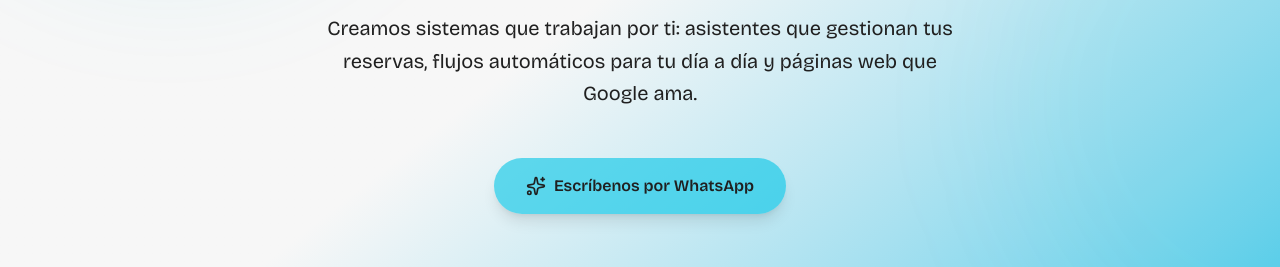
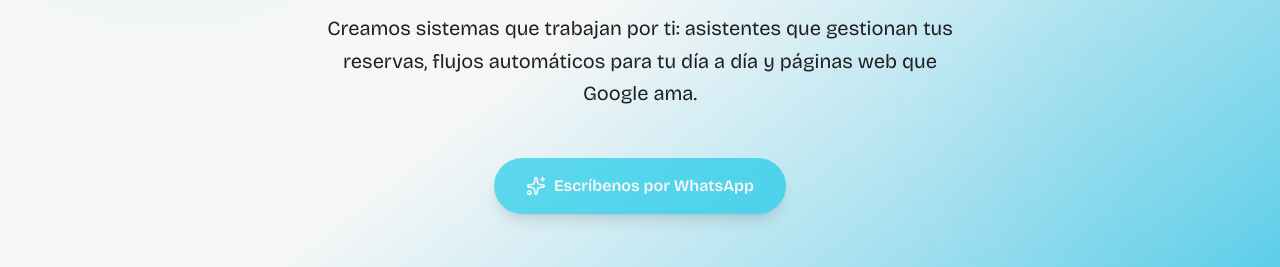
Before and after one commit to PolGubau/hdmi-landing, an Astro site: page / in a window 1280 px wide. Shown: the part 533-800 px from the top of the page. Built offline with nearby package versions, Linux system fonts and the light colour scheme; Astro itself is replaced by a stand-in of ours; what @polgubau/animated would draw is missing.

Commit message:
Add text background color to button container
Updated the button container to include a text background color for better visibility and aesthetics. This change enhances the overall design and user experience of the header section.

Issue: MW-0000
Type: style

```diff
--- a/src/components/Layout/header/header.astro
+++ b/src/components/Layout/header/header.astro
@@ -32,7 +32,7 @@ import CtaButton from '~/components/ui/CtaButton.astro'
       Creamos sistemas que trabajan por ti: asistentes que gestionan tus reservas, flujos automáticos para tu día a
       día y páginas web que Google ama.
     </p>
-    <div class="mt-12 flex items-center justify-center gap-4">
+    <div class="mt-12 flex items-center justify-center gap-4 text-background">
 
       <CtaButton/>
      </div>
```
